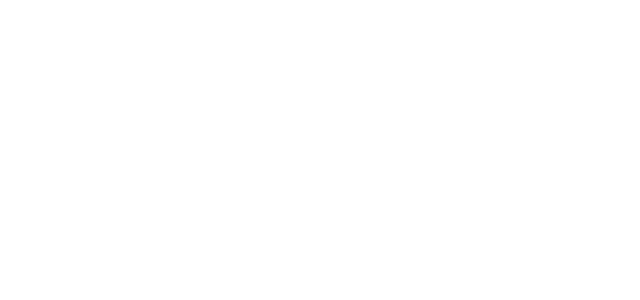
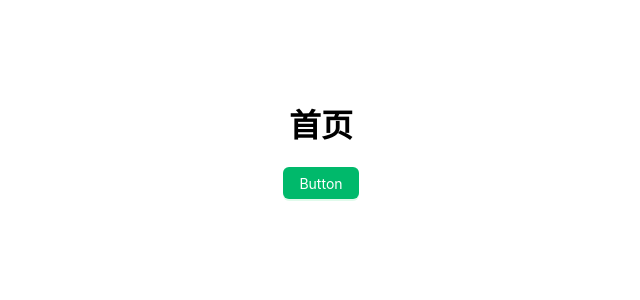
Before and after one commit to hujingxi/myblog-react-ts, a React (Create React App) app: page /myblog/account in a window 1280 px wide. Shown: the top 300 px of the page, without its empty margins (319-959 px from the left). Built offline with nearby package versions, Linux system fonts and the light colour scheme.

Commit message:
add: react-router-dom

```diff
--- a/package.json
+++ b/package.json
@@ -9,11 +9,11 @@
     "@testing-library/user-event": "^13.2.1",
     "@types/jest": "^27.0.1",
     "@types/node": "^16.7.13",
-    "@types/react": "^18.0.0",
     "@types/react-dom": "^18.0.0",
     "antd": "^5.1.7",
     "react": "^18.2.0",
     "react-dom": "^18.2.0",
+    "react-router-dom": "^6.8.0",
     "react-scripts": "5.0.1",
     "typescript": "^4.4.2",
     "web-vitals": "^2.1.0"
@@ -41,5 +41,8 @@
       "last 1 firefox version",
       "last 1 safari version"
     ]
+  },
+  "devDependencies": {
+    "@types/react": "^18.0.27"
   }
 }
--- a/src/App.tsx
+++ b/src/App.tsx
@@ -3,6 +3,7 @@ import './App.css';
 import { Button, ConfigProvider } from 'antd';
 
 function App() {
+  return (
   <ConfigProvider
     theme={{
       token: {
@@ -10,8 +11,12 @@ function App() {
       },
     }}
   >
-    <Button />
+    <div className='App'>
+      <h1>首页</h1>
+      <Button type="primary">Button</Button>
+    </div>
   </ConfigProvider>
+  );
 }
 
 export default App;
```
Also changed, not shown: src/components/header/index.tsx (added, +9 -0 lines), src/routes/index.ts (added, +21 -0 lines), src/views/account/index.tsx (added, +10 -0 lines), tsconfig.json (+4 -4 lines), tsconfig.paths.json (added, +8 -0 lines), 1 other file (tests, documents, lock files or other folders).
